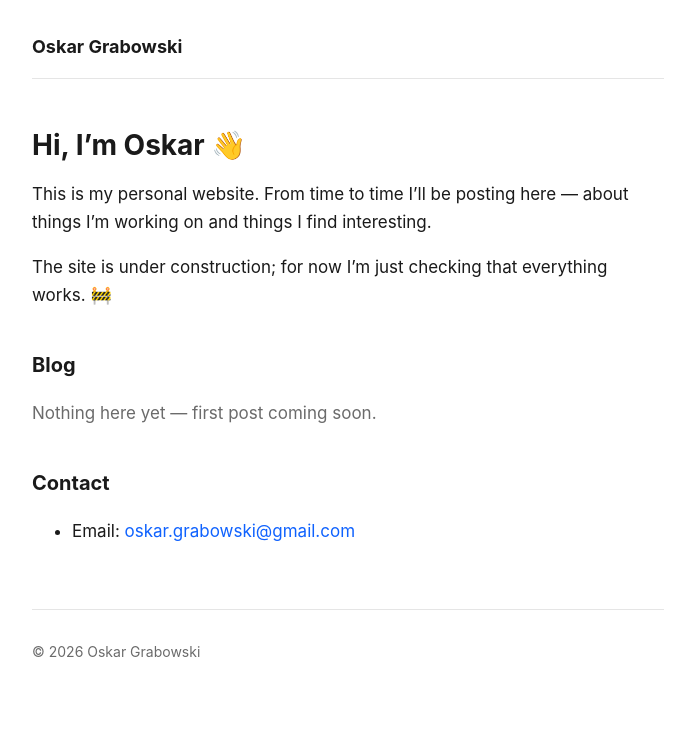
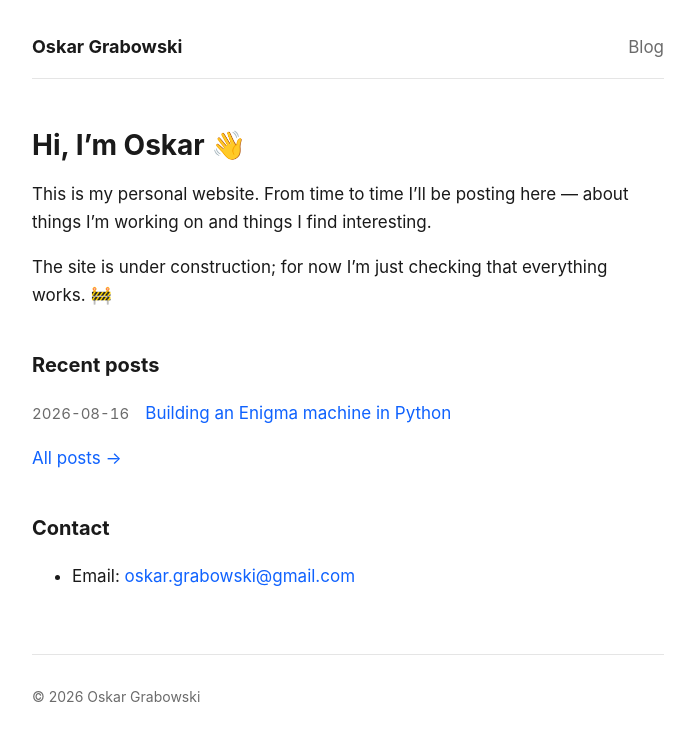
Before and after one commit to ograbowski/ograbowski.github.io, a Jekyll site: the page built from index.md, in a window 1280 px wide. Shown: the top 741 px of the page, without its empty margins (292-987 px from the left). Built offline with Jekyll 4.4.1, drawn with Linux system fonts in a browser that asks for light colours.

Commit message:
Add /blog/ page, header nav, and first post about the Enigma simulator
Co-Authored-By: Claude Fable 5 <noreply@anthropic.com>
Claude-Session: https://claude.ai/code/session_01UHJRf5Ra6h7f63W2ucakqn

```diff
--- a/_layouts/default.html
+++ b/_layouts/default.html
@@ -10,6 +10,9 @@
 <body>
   <header class="site-header">
     <a class="site-title" href="{{ '/' | relative_url }}">{{ site.title }}</a>
+    <nav class="site-nav">
+      <a href="{{ '/blog/' | relative_url }}">Blog</a>
+    </nav>
   </header>
   <main>
     {{ content }}
--- a/assets/css/style.css
+++ b/assets/css/style.css
@@ -33,10 +33,19 @@ a { color: var(--link); text-decoration: none; }
 a:hover { text-decoration: underline; }
 
 .site-header {
+  display: flex;
+  justify-content: space-between;
+  align-items: baseline;
   margin-bottom: 3rem;
   padding-bottom: 1rem;
   border-bottom: 1px solid var(--border);
 }
+
+.site-nav a {
+  color: var(--muted);
+  margin-left: 1rem;
+}
+.site-nav a:hover { color: var(--link); }
 
 .site-title {
   color: var(--text);
--- a/index.md
+++ b/index.md
@@ -10,17 +10,18 @@ about things I'm working on and things I find interesting.
 
 The site is under construction; for now I'm just checking that everything works. 🚧
 
-## Blog
+## Recent posts
 
 {% if site.posts.size > 0 %}
 <ul class="post-list">
-  {% for post in site.posts %}
+  {% for post in site.posts limit: 5 %}
   <li>
     <time datetime="{{ post.date | date_to_xmlschema }}">{{ post.date | date: "%Y-%m-%d" }}</time>
     <a href="{{ post.url | relative_url }}">{{ post.title }}</a>
   </li>
   {% endfor %}
 </ul>
+<p><a href="{{ '/blog/' | relative_url }}">All posts →</a></p>
 {% else %}
 <p class="muted">Nothing here yet — first post coming soon.</p>
 {% endif %}
```
Also changed, not shown: _posts/2026-08-16-building-an-enigma-machine-in-python.md (added, +115 -0 lines), blog.md (added, +20 -0 lines).
